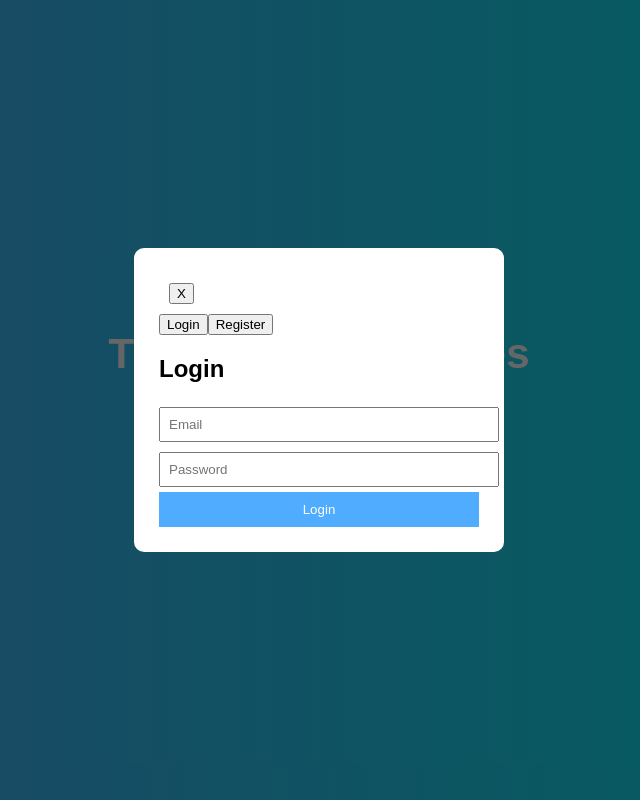
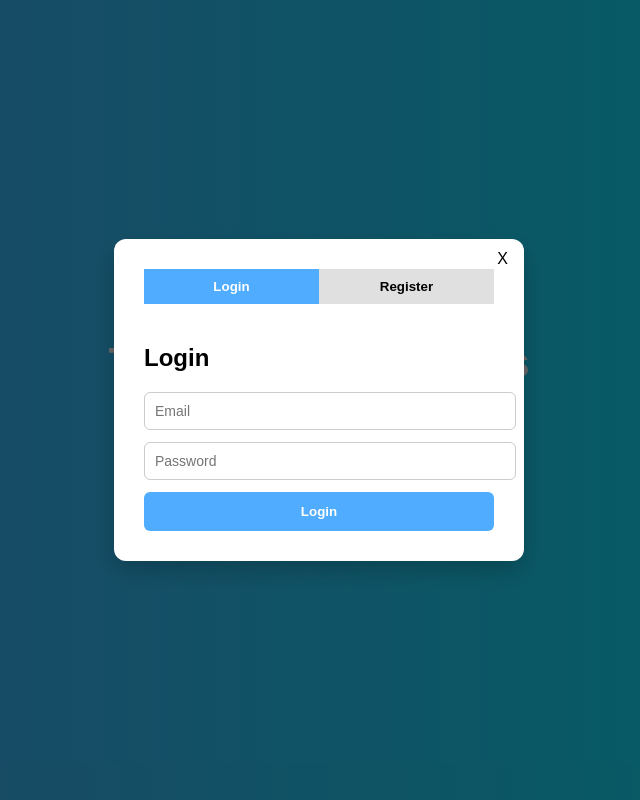
Before and after one commit to amar-deep-2025/Expanse-Frontend, a React (Vite) app: page / in a window 1280 px wide. Both pictures are taken after a click on the button "Get Started". Shown: the whole page, without its empty margins (321-961 px from the left). Built offline with nearby package versions, Linux system fonts and the light colour scheme.

Commit message:
style: add global CSS styles

```diff
--- a/src/styles/global.css
+++ b/src/styles/global.css
@@ -1,41 +1,58 @@
-body{
-  margin:0;
-  font-family: Arial, Helvetica, sans-serif;
+/* =========================
+   RESET + BASE
+========================= */
+body {
+  margin: 0;
+  font-family: Arial, sans-serif;
 }
 
-.container{
+/* =========================
+   LANDING PAGE
+========================= */
+.container {
   height: 100vh;
   display: flex;
   flex-direction: column;
-  justify-content: center;
-  align-items: center;
-  background: linear-gradient(to right, #4facfe, #00f2f2);
+  justify-content: center;   /* vertical center */
+  align-items: center;       /* horizontal center */
+  background: linear-gradient(to right, #4facfe, #00f2fe);
 }
 
-.title{
+.title {
   font-size: 42px;
-  color:white;
+  color: white;
+  margin-bottom: 10px;
 }
 
-.subtitle{
-  color:white;
+.subtitle {
+  color: white;
   margin-bottom: 20px;
 }
 
-.btn{
-  padding:12px 25px;
-  border:none;
-  border-radius:8px;
+/* Button */
+.btn {
+  padding: 12px 25px;
+  border: none;
+  border-radius: 8px;
   background: white;
   cursor: pointer;
+  font-weight: bold;
+  transition: 0.3s;
 }
 
-.overlay{
+.btn:hover {
+  background: black;
+  color: white;
+}
 
+/* =========================
+   OVERLAY (BACKGROUND)
+========================= */
+.overlay {
   position: fixed;
-  top:0;
-  left:0;
-  width:100%;
+  top: 0;
+  left: 0;
+  width: 100%;
   height: 100%;
   background: rgba(0,0,0,0.6);
 
@@ -44,30 +61,97 @@ body{
   align-items: center;
 }
 
-
-.modal{
-
+/* =========================
+   MODAL
+========================= */
+.modal {
   background: white;
-  padding:25px;
-  width:320px;
-  border-radius:10px;
-
+  padding: 30px;
+  width: 350px;
+  border-radius: 12px;
+  box-shadow: 0 10px 25px rgba(0,0,0,0.2);
+  position: relative;
 }
 
-.input{
-  width:100%;
-  padding:8px;
-  margin:5px 0;
+/* Close Button */
+.close {
+  position: absolute;
+  top: 10px;
+  right: 10px;
+  border: none;
+  background: none;
+  font-size: 16px;
+  cursor: pointer;
 }
 
-.submit{
-  width:100%;
-  padding:10px;
-  background: #4facfe;
-  color:white;
-  border: none;
+/* =========================
+   TABS (LOGIN / REGISTER)
+========================= */
+.tabs {
+  display: flex;
+  justify-content: space-between;
+  margin-bottom: 20px;
 }
 
-.close{
-  margin:10px;
+.tabs button {
+  flex: 1;
+  padding: 10px;
+  border: none;
+  background: #e0e0e0;
+  cursor: pointer;
+  font-weight: bold;
+  transition: 0.3s;
 }
+
+/* Active tab */
+.tabs .active {
+  background: #4facfe;
+  color: white;
+}
+
+/* =========================
+   FORM
+========================= */
+.form-container {
+  display: flex;
+  flex-direction: column;
+}
+
+/* Input fields */
+.input {
+  width: 100%;
+  padding: 10px;
+  margin-bottom: 12px;
+  border: 1px solid #ccc;
+  border-radius: 6px;
+  font-size: 14px;
+}
+
+/* Focus effect */
+.input:focus {
+  outline: none;
+  border: 1px solid #4facfe;
+}
+
+/* Submit button */
+.submit {
+  width: 100%;
+  padding: 12px;
+  background: #4facfe;
+  color: white;
+  border: none;
+  border-radius: 6px;
+  cursor: pointer;
+  font-weight: bold;
+  transition: 0.3s;
+}
+
+.submit:hover {
+  background: #2f8cff;
+}
+
+/* Disabled button */
+.submit:disabled {
+  background: gray;
+  cursor: not-allowed;
+}
```
